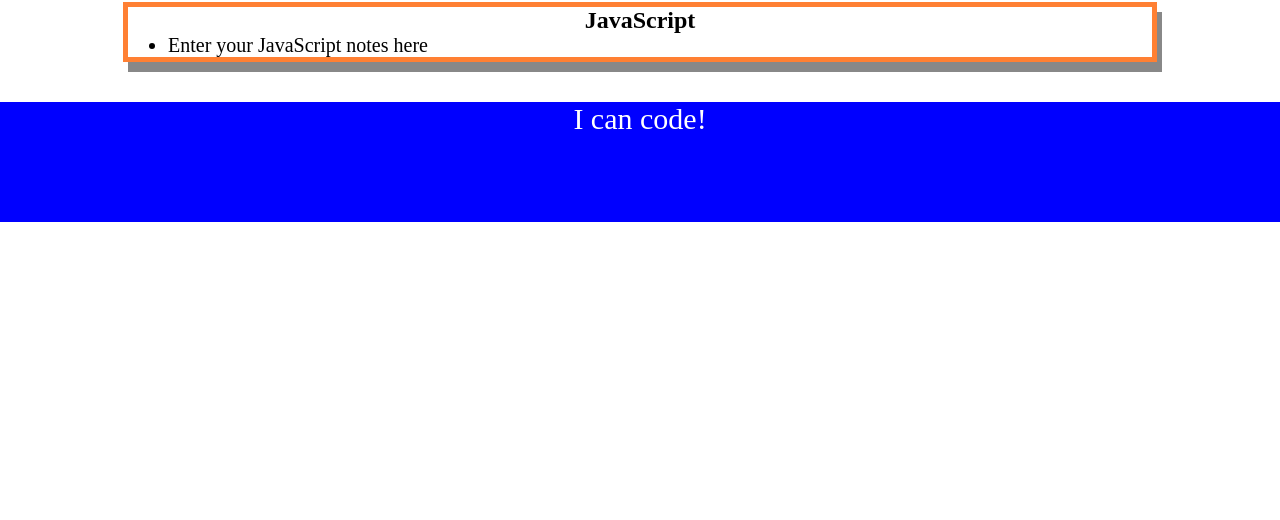
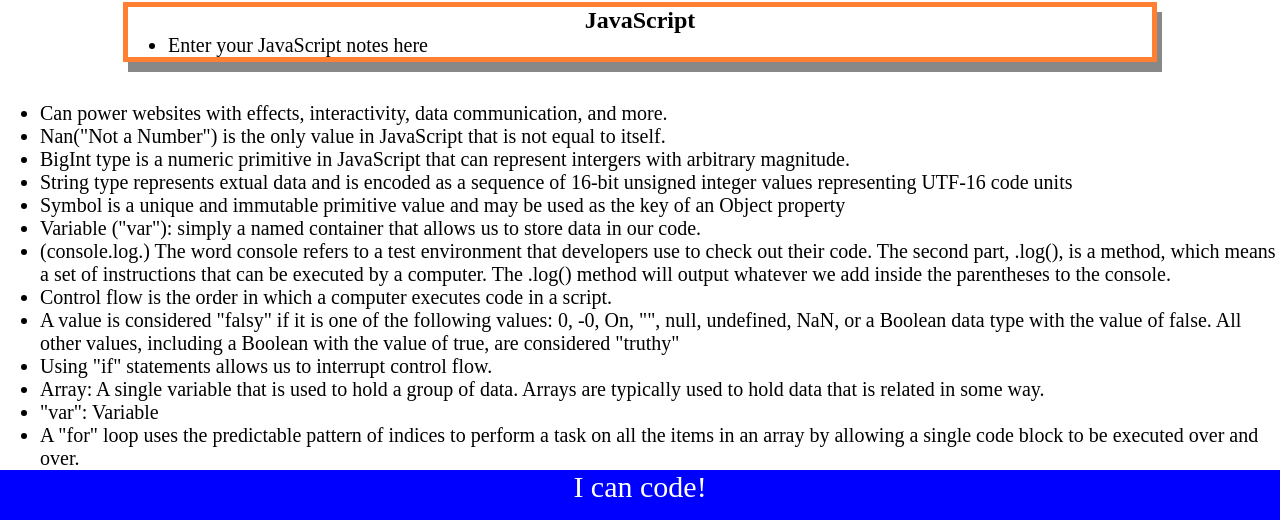
Before and after one commit to LRod321/prework-study-guide, a plain HTML site: page index.html in a window 1280 px wide. Shown: the part 1475-1995 px from the top of the page. Before the commit the page ends 1697 px from the top, so only its background shows below. Drawn offline with Linux system fonts and the light colour scheme.

Commit message:
created an array with for loops

```diff
--- /dev/null
+++ b/assets/script.js
@@ -0,0 +1,19 @@
+var topics = ['HTML', 'CSS', 'Git', 'JavaScript'];
+
+for (var x = 0; x < topics.length; x++) {
+    console.log(topics[x]);
+   }
+
+   /*
+   if (topic === 'HTML') {
+    console.log("Let's study HTML!");
+   } else if (topic === 'CSS') {
+    console.log("Let's study CSS!");
+   } else if (topic === 'Git') {
+    console.log("Let's study Git!");
+   } else if (topic === 'JavaScript') {
+    console.log("Let's study JavaScript!");
+   } else {
+    console.log('Please try again!');
+   }
+   */
--- a/index.html
+++ b/index.html
@@ -12,6 +12,7 @@
     <header id="top">
       <h1>Prework Study Guide</h1>
       <img src="./assets/bowtie-cat.png" alt="Profile image of cat wearing a bow tie." />
+      <h2>✨ Open the Console to See What's Happening ✨</h2>
     </header>
 
     <main>
@@ -52,7 +53,7 @@
         <li>Declarations contain two important components: The CSS property we want to apply and the value of the property.</li>
         <li>Margin: Property indicates how much space we want around the outside of an element.</li>
         <li>Padding: Property adds space around the content inside an element. </li>
-        <li>Special wild card symbol (*): We have decalred that ALL of the elemnts on the page will have the style properties (margin, padding) set as 0.</li>
+        <li>Special wild card symbol (*): We have declared that ALL of the elemnts on the page will have the style properties (margin, padding) set as 0.</li>
         <li>Assigning colors in CSS can be done by semantic references such as 'gray' or 'blue'. We can also refer to a color by its hexadecimal code, or hex#</li>
         <li>The different types of selectors: ID, Class, Attribute and Pseudo-class selector.</li>
       </ul>
@@ -82,10 +83,28 @@
         <li>Enter your JavaScript notes here</li>
       </ul>
     </section>
+    <ul>
+      <li>Can power websites with effects, interactivity, data communication, and more.</li>
+      <li>Nan("Not a Number") is the only value in JavaScript that is not equal to itself.</li>
+      <li>BigInt type is a numeric primitive in JavaScript that can represent intergers with arbitrary magnitude.</li>
+      <li>String type represents extual data and is encoded as a sequence of 16-bit unsigned integer values representing UTF-16 code units</li>
+      <li>Symbol is a unique and immutable primitive value and may be used as the key of an Object property </li>
+      <li>Variable ("var"): simply a named container that allows us to store data in our code.</li>
+      <li>(console.log.) The word console refers to a test environment that developers use to check out their code. The second part, .log(), is a method, which means a set of instructions that can be executed by a computer. The .log() method will output whatever we add inside the parentheses to the console.</li>
+      <li>Control flow is the order in which a computer executes code in a script.</li>
+      <li>A value is considered "falsy" if it is one of the following values: 0, -0, On, "", null, undefined, NaN, or a Boolean data type with the value of false. All other values, including a Boolean with the value of true, are considered "truthy"</li>
+      <li>Using "if" statements allows us to interrupt control flow.</li>
+      <li>Array: A single variable that is used to hold a group of data. Arrays are typically used to hold data that is related in some way.</li>
+      <li>"var": Variable</li>
+      <li>A "for" loop uses the predictable pattern of indices to perform a task on all the items in an array by allowing a single code block to be executed over and over.</li>
+
+
+    </ul>
     </main>
 
     <footer>
       <p>I can code!</p>
     </footer>
+    <script src="./assets/script.js"></script>
   </body>
 </html>
```
